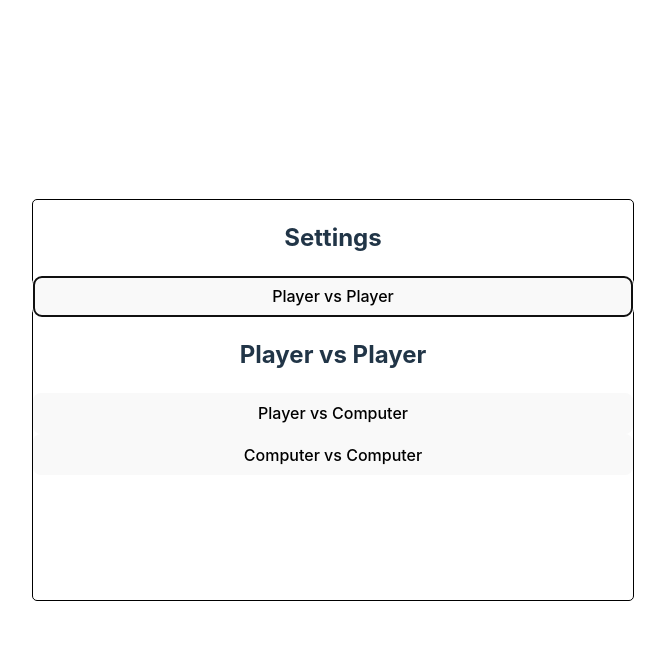
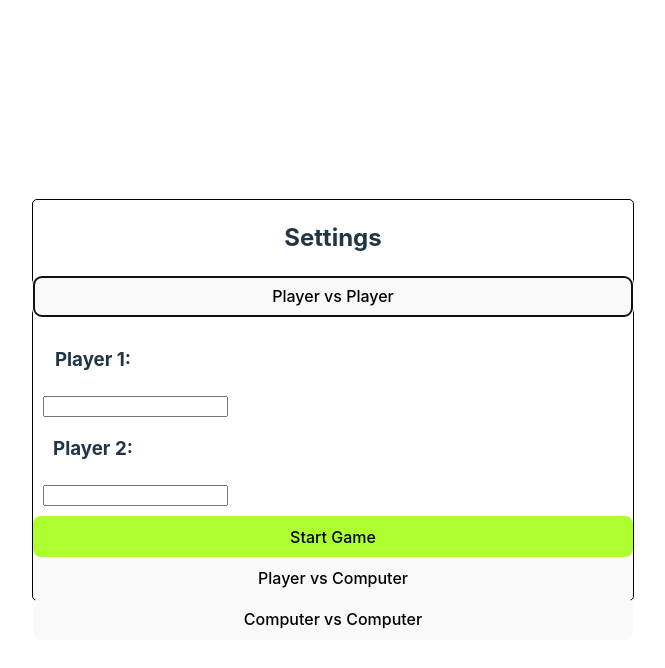
Before and after one commit to tdunca/Connect-four-group-5, a React (Vite) app: page / in a window 1280 px wide. Both pictures are taken after a click on the button "Player vs Player". Shown: the top 668 px of the page, without its empty margins (307-972 px from the left). Built offline with nearby package versions, Linux system fonts and the light colour scheme.

Commit message:
PvPsettings Menu added

```diff
--- a/src/components/Settings.css
+++ b/src/components/Settings.css
@@ -6,3 +6,12 @@
   display: flex;
   flex-direction: column;
 }
+.formfield {
+  display: flex;
+  max-width: 100px;
+  flex-direction: column;
+  margin: 10px;
+}
+.startbtn {
+  background: greenyellow;
+}
--- a/src/components/Settings.tsx
+++ b/src/components/Settings.tsx
@@ -7,7 +7,7 @@ import CvC from "./SettingsCvC";
 export default function Settings() {
   type choice = "pvp" | "pvc" | "cvc";
 
-  var [screen, setScreen] = useState<string>();
+  var [screen, setScreen] = useState<choice>();
 
   function handleScreenChange(choice: choice) {
     setScreen(choice);
--- a/src/components/SettingsPvP.tsx
+++ b/src/components/SettingsPvP.tsx
@@ -1,9 +1,47 @@
 import "./Settings.css";
+import { Player } from "../klasser/Players";
+import { useState } from "react";
 
 export default function PvP() {
+  const [player1Name, setPlayer1Name] = useState<string>(); //får böka lite mer med typesen senare
+  const [player2Name, setPlayer2Name] = useState<string>();
+
+  const startGame = (
+    <button
+      className="startbtn"
+      onClick={(event) => {
+        alert(player1Name + " vs " + player2Name);
+      }}
+    >
+      Start Game
+    </button>
+  );
   return (
     <>
-      <h2>Player vs Player</h2>
+      <form action="submit" className="formfield">
+        <section className="">
+          <h3>Player 1: </h3>
+          <input
+            type="text"
+            name="Player1"
+            id="player1name"
+            value={player1Name}
+            onChange={(e) => setPlayer1Name(e.target.value)}
+          />
+        </section>
+
+        <section className="">
+          <h3>Player 2:</h3>
+          <input
+            type="text"
+            name="Player2"
+            id="player2name"
+            value={player2Name}
+            onChange={(e) => setPlayer2Name(e.target.value)}
+          />
+        </section>
+      </form>
+      {startGame}
     </>
   );
 }
--- a/src/klasser/Players.ts
+++ b/src/klasser/Players.ts
@@ -2,7 +2,7 @@
 
 export class Player {
   constructor(public name: string, public symbol: string) {
-    this.name = name;
-    this.symbol = symbol;
+    //this.name = name;
+    //this.symbol = symbol;
   }
 }
```
